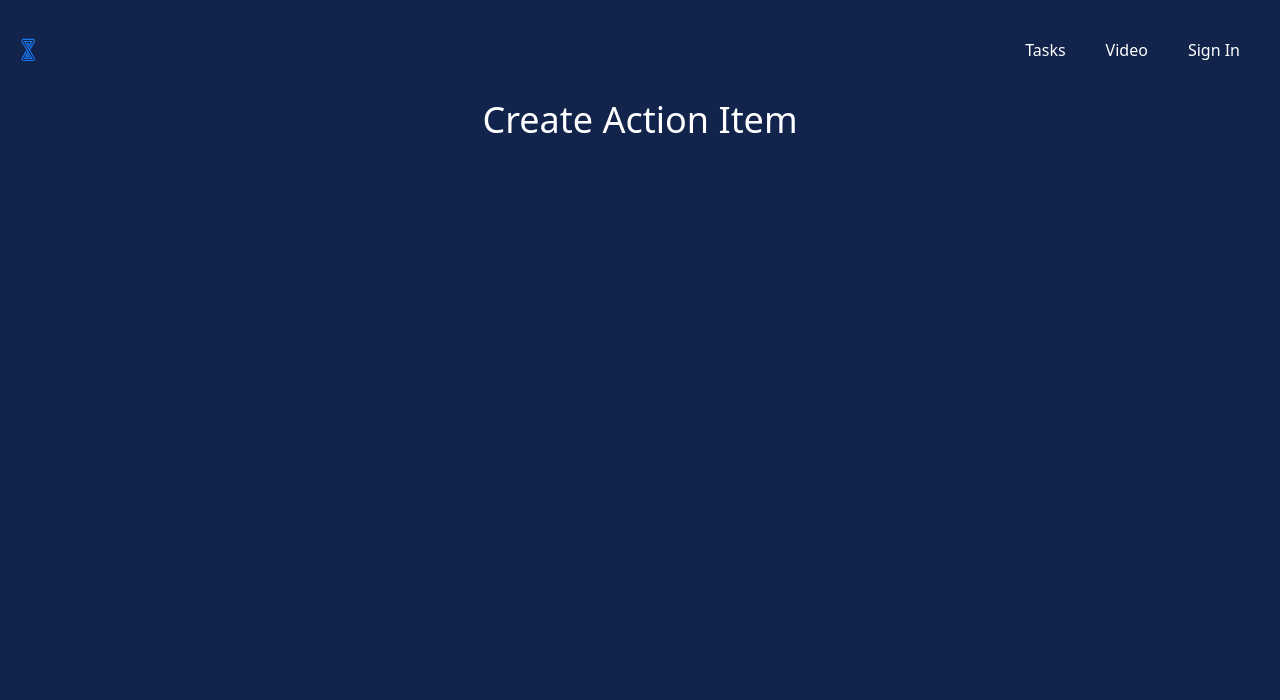
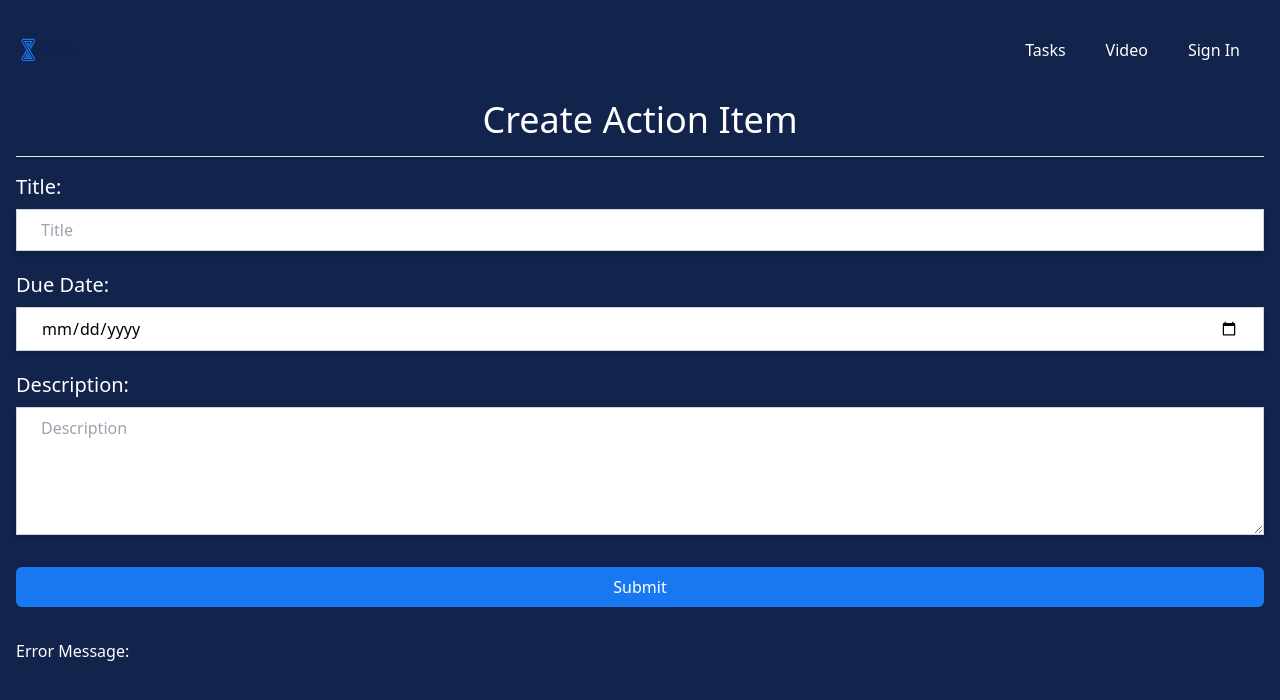
Before and after one commit to dtkellogg/blakes-coaching, a Next.js app: page /createActionItem in a window 1280 px wide. Shown: the top 700 px of the page. Built offline with nearby package versions, Linux system fonts and the light colour scheme.

Commit message:
(WIP) Create Action Item form

```diff
--- a/app/components/CreateActionItemForm.tsx
+++ b/app/components/CreateActionItemForm.tsx
@@ -0,0 +1,41 @@
+"use client"
+
+import { useState } from "react"
+
+export default function CreateActionItemForm() {
+  const [title, setTitle] = useState('')
+  const [date, setDate] = useState('')
+  const [description, setDescription] = useState('')
+
+  const handleSubmit = (e) => {
+    e.preventDefault()
+    console.log(`title: ${title}`)
+    console.log(`title: ${title}, date: ${date}, description: ${description}`)
+  }
+
+  return (
+    <>
+      <form onSubmit={handleSubmit} className="py-4 my-4 border-t flex flex-col gap-5">
+
+        <div className="flex flex-col gap-2">
+          <label htmlFor="title" className="label">Title:</label>
+          <input type="text" id="title" name="title" placeholder="Title" className="input" onChange={(e) => setTitle(e.target.value)} value={title} />
+        </div>
+        <div className="flex flex-col gap-2">
+          <label htmlFor="date" className="label">Due Date:</label>
+          <input type="date" id="date" name="date" placeholder="Due Date" className="input" onChange={(e) => setDate(e.target.value)} value={date} />
+        </div>
+        <div className="flex flex-col gap-2">
+          <label htmlFor="description" className="label">Description:</label>
+          <textarea id="description" name="description" placeholder="Description" className="input h-32" onChange={(e) => setDescription(e.target.value)} value={description} />
+        </div>
+
+        <button type="submit" className="btn-primary mt-3">Submit</button>
+      </form>
+
+      <div>
+        <div>Error Message:</div>
+      </div>
+    </>
+  )
+}
--- a/app/createActionItem/page.tsx
+++ b/app/createActionItem/page.tsx
@@ -1,9 +1,12 @@
 import Link from "next/link";
+import CreateActionItemForm from '../components/CreateActionItemForm';
 
 export default function CreateActionItem() {
   return (
     <main className="">
       <h1 className="header-primary">Create Action Item</h1>
+
+      <CreateActionItemForm />
     </main>
   )
 }
--- a/app/globals.css
+++ b/app/globals.css
@@ -14,6 +14,14 @@
   .header-primary {
     @apply text-4xl w-max mx-auto
   }
+
+  .input {
+    @apply shadow-md px-6 py-2 border border-slate-300 text-black
+  }
+
+  .label {
+    @apply text-xl
+  }
 }
 
 @layer utilities {
--- a/app/layout.tsx
+++ b/app/layout.tsx
@@ -19,9 +19,9 @@ export default function RootLayout({
     <html lang="en">
       <body className="bg-primary text-white">
         <Nav />
-        <div className="px-4 pb-4">
+        <main className="px-4 pb-4">
           {children}
-        </div>
+        </main>
       </body>
     </html>
   )
--- a/app/page.tsx
+++ b/app/page.tsx
@@ -2,8 +2,8 @@ import Image from 'next/image'
 
 export default function Home() {
   return (
-    <main className="">
+    <div className="">
       <h1 className="header-primary">Home Page</h1>
-    </main>
+    </div>
   )
 }
--- a/app/tasks/page.tsx
+++ b/app/tasks/page.tsx
@@ -2,9 +2,9 @@ import Link from "next/link";
 
 export default function Tasks() {
   return (
-    <main className="">
+    <div className="">
       <h1 className="header-primary">Tasks Page</h1>
       <Link href="/createActionItem" className="btn-primary">Create Action Item</Link>
-    </main>
+    </div>
   )
 }
--- a/app/video/page.tsx
+++ b/app/video/page.tsx
@@ -1,7 +1,7 @@
 export default function Video() {
   return (
-    <main className="">
+    <div className="">
       <h1 className="header-primary">Video Page</h1>
-    </main>
+    </div>
   )
 }
```
